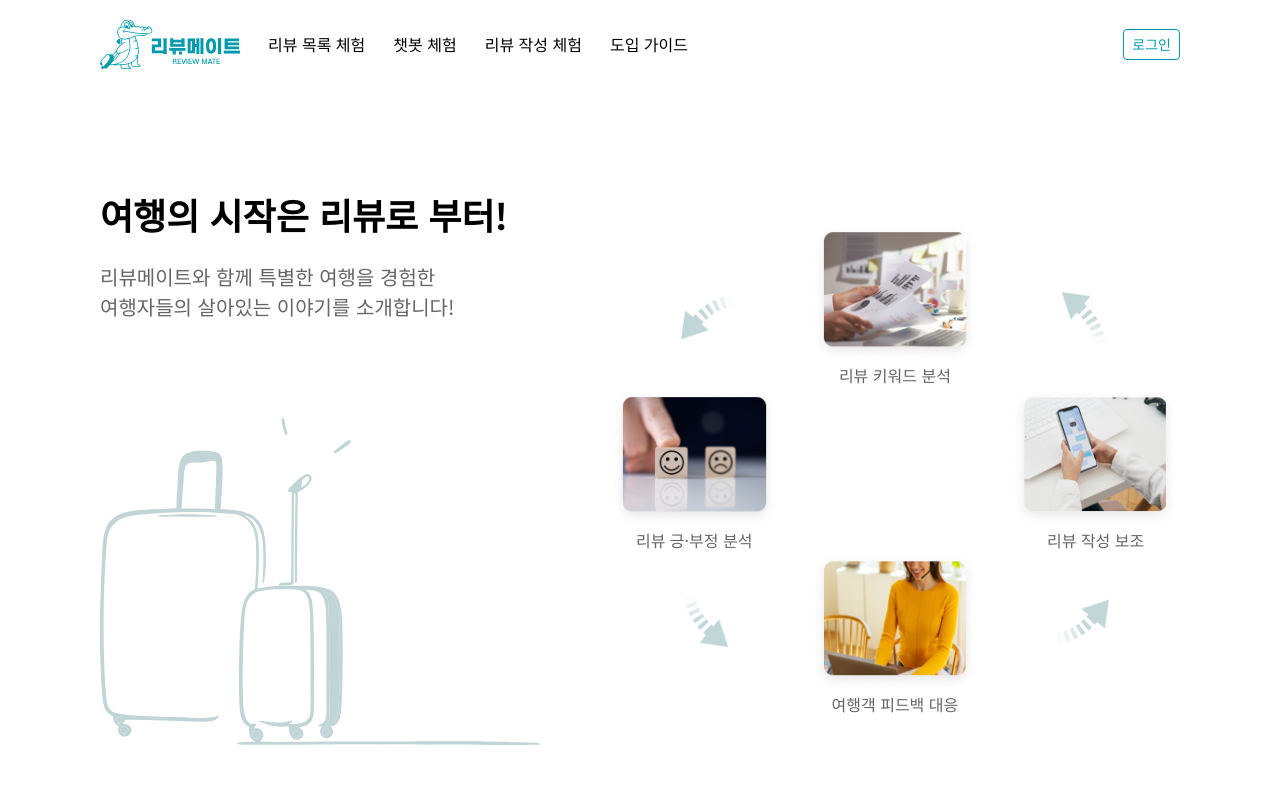
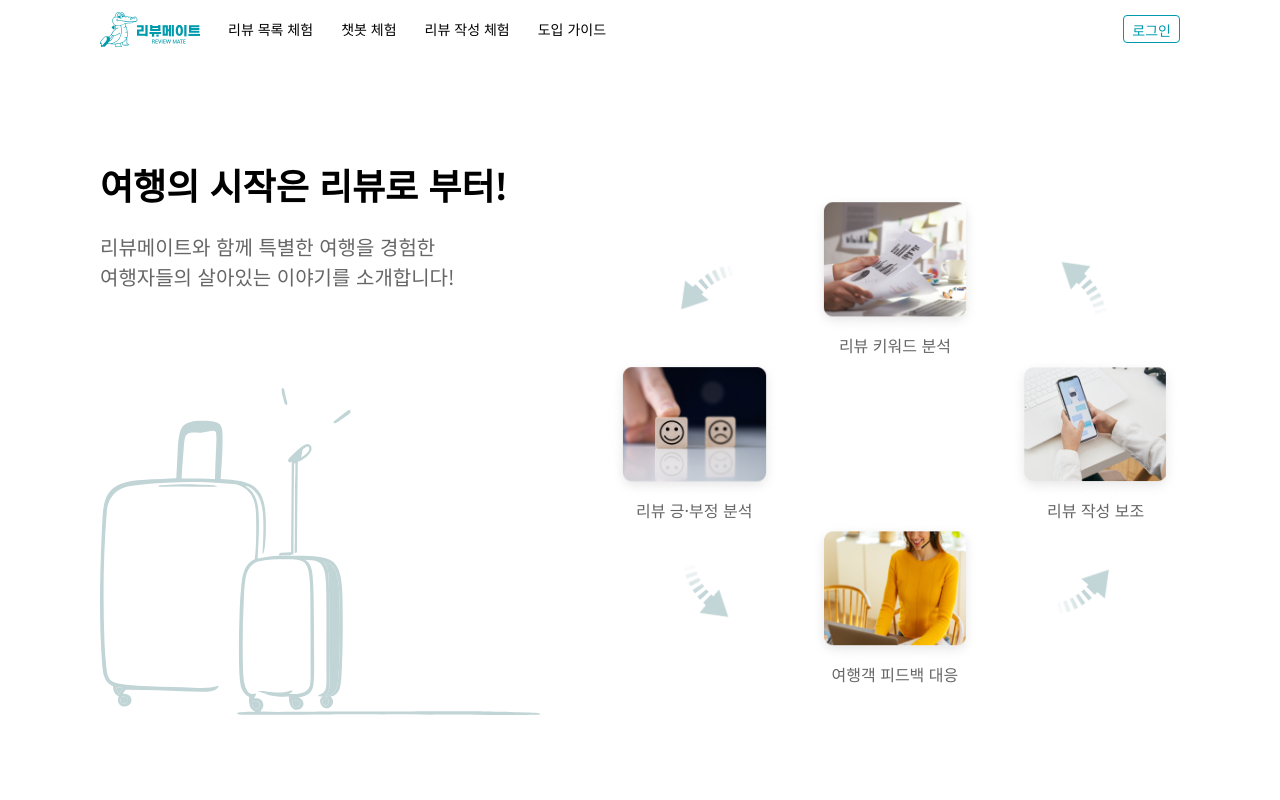
Before and after one commit to Review-Mate/Review-Mate-Demo, a Next.js app: page / in a window 1280 px wide. Shown: the top 800 px of the page. Built offline with nearby package versions, Linux system fonts and the light colour scheme.

Commit message:
design : 네비게이션 디자인 슬림하게 변경

```diff
--- a/components/Layout.tsx
+++ b/components/Layout.tsx
@@ -13,7 +13,7 @@ export default function Layout({ children }: Props) {
     <>
       <div className={`h-full ${layoutWidth}`}>
         <NavBar />
-        <div className='pt-[130px]'>{children}</div>
+        <div className='pt-[100px]'>{children}</div>
       </div>
     </>
   );
--- a/components/NavBar.tsx
+++ b/components/NavBar.tsx
@@ -15,13 +15,13 @@ export default function NavBar() {
   return (
     <nav className={`left-0 fixed w-full bg-white z-10`}>
       <div
-        className={`flex flex-row items-center justify-between my-5 ${layoutWidth}`}
+        className={`flex flex-row items-center justify-between my-3 ${layoutWidth}`}
       >
-        <div className='flex flex-col sm:flex-row sm:items-center'>
+        <div className='flex flex-row items-center'>
           <Link href='/' className='mr-7'>
-            <Image src={logo} alt='로고' width={140} height={65} />
+            <Image src={logo} alt='로고' width={100} height={65} />
           </Link>
-          <div className='flex flex-row mt-5 sm:mt-0'>
+          <div className='max-h-0 invisible sm:visible sm:max-h-max flex flex-row mt-5 sm:mt-0 text-body3'>
             <Link className='mr-7' href='/demo/pre-trip/reviewList'>
               리뷰 목록 체험
             </Link>
@@ -40,8 +40,7 @@ export default function NavBar() {
             <Link href='/guide/startGuide'>도입 가이드</Link>
           </div>
         </div>
-
-        <div className='flex items-center p-1 px-2 border rounded text-body3 text-primary border-primary'>
+        <div className='p-1 px-2 h-7 border rounded text-body3 text-primary border-primary whitespace-nowrap'>
           {isLogin ? (
             <button
               onClick={() =>
@@ -57,7 +56,6 @@ export default function NavBar() {
               <div>로그인</div>
             </Link>
           )}
-          {/* <div className='sm:hidden w-1 h-[40px]'></div> */}
         </div>
       </div>
     </nav>
```
